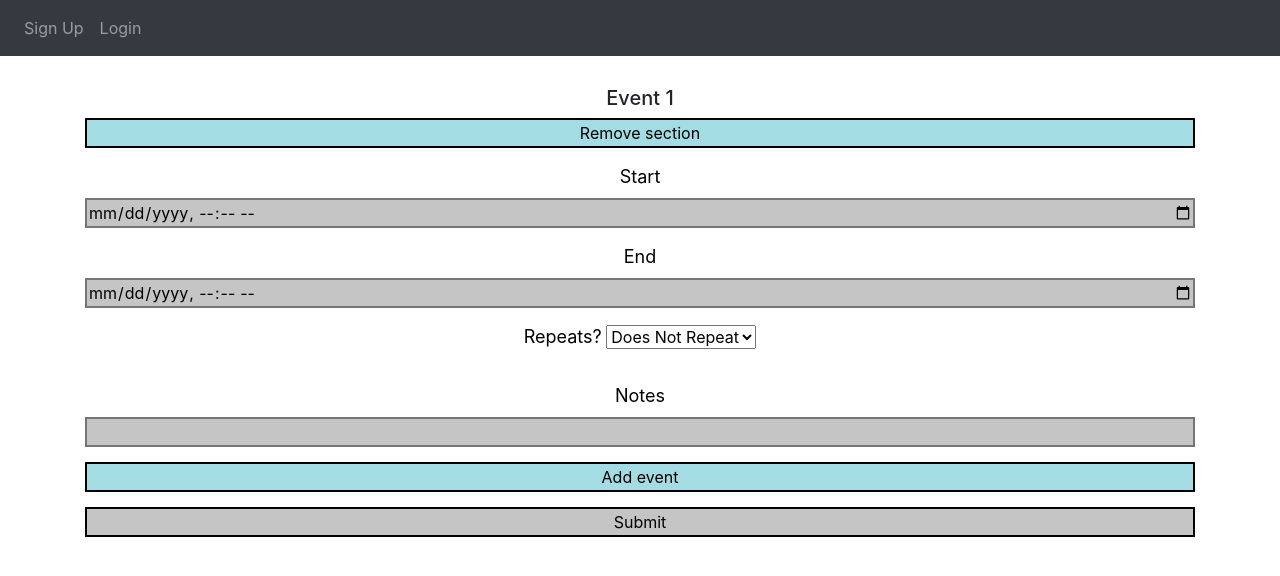
After one commit to Temberlane/hangtime, a Flask app: template website/templates/add_events.html in a window 1280 px wide. The commit adds this page. Shown: the top 576 px of the page. Run offline with Flask 3, Linux system fonts and the light colour scheme; the template is opened without the code that fills it, so the values that code supplies are empty; some libraries are stand-ins or nearby versions.

Commit message:
added addition of assorted events

```diff
--- /dev/null
+++ b/website/templates/add_events.html
@@ -0,0 +1,108 @@
+{% extends "base.html" %}
+
+{% block title %}Input Events{% endblock %}
+{% block css %}
+label {font-size: large; color: black;}
+div {text-align: center;}
+input {
+  width: 100%;
+    background-color: #C5C5C5;
+border-style:solid;
+margin-bottom: 15px;
+
+}
+input[type="checkbox"]{
+    width: 5%;}
+h5 {padding-top:  30px;
+    text-align: center;}
+input[type="button"]{
+margin-bottom: 15px;
+background-color: #a3dce3;
+}
+{% endblock %}
+
+{%  block content %}
+<form method="POST">
+    <input type="hidden" id="sectioncount" name="sections" value=0>
+    <div id="section-container">
+    </div>
+    <input type="button" onclick=addSection() value="Add event">
+    <input type="submit" value="Submit">
+
+</form>
+
+<!-- code for adding row from: https://mattstauffer.com/blog/a-little-trick-for-grouping-fields-in-an-html-form/ -->
+<script>
+    let i = 0;
+function addSection () {
+    let template = `<div id="Event ${i}">
+<h5>Event ${i+1}</h5> <input type="button" onclick=removeSection(this) value="Remove section" name="${i}"> <br>
+
+    <label for="${i}/start">Start</label><br>
+    <input type="datetime-local" id="${i}/start" name="${i}/start" required><br>
+
+    <label for="${i}/end">End</label><br>
+    <input type="datetime-local" id="${i}/end" name="${i}/end" required><br>
+
+    <label for="${i}/repeats"> Repeats?</label>
+<select id="${i}/repeats" name="${i}/repeats" required>
+  <option value="None">Does Not Repeat</option>
+  <option value="Daily">Daily</option>
+  <option value="Weekly">Weekly</option>
+  <option value="Monthly">Monthly</option>
+
+  </select></br>
+
+  <br><label for="${i}/notes">Notes</label><br>
+    <input type="text-local" id="${i}/notes" name="${i}/notes" ><br>
+</div>`;
+
+    let container = document.getElementById('section-container');
+    let div = document.createElement('div');
+    div.innerHTML = template;
+    container.appendChild(div);
+    h = document.getElementById('sectioncount');
+    h.value=parseInt(h.value)+1;
+
+    i++;
+}
+
+    addSection()
+
+    function removeSection(k) {
+    i--;
+    h = document.getElementById('sectioncount');
+    h.value=parseInt(h.value)-1;
+            let value = document.getElementById(`section ${k.name}`);
+        value.remove();
+
+    var divs = document.getElementsByTagName("div");
+        var descendants;
+        for (const div of divs) {
+            if (div.id.includes("section") && div.id !== "section-container") {
+                section_id = parseInt(div.id.split(" ")[1]);
+                if(section_id >= i) {
+                    descendants = div.children
+                    for (const j of descendants) {
+                        if (j.name && (j.name.length) > 1) {
+                            var type = j.getAttribute("name").split("/")[1];
+                            j.setAttribute("name", `${section_id - 1}/${type}`)
+                        }
+
+
+                    }
+                    var section = div.querySelector("h5");
+                    if (section) {
+
+                        section.innerText = `Section ${section_id}`;
+
+                    }
+                }
+            }
+        }
+
+    }
+
+
+</script>
+{% endblock %}
--- a/website/templates/base.html
+++ b/website/templates/base.html
@@ -36,6 +36,7 @@
             {% if user.is_authenticated %}
             <a class="nav-item nav-link" id="home" href="/">Home</a>
           <a class="nav-item nav-link" id="addClass" href="/add-class">Add Class</a>
+          <a class="nav-item nav-link" id="addOther" href="/add-events">Add Other</a>
           <a class="nav-item nav-link" id="schedule" href="/schedule">View Schedule</a>
           <a class="nav-item nav-link" id="logout" href="/logout">Logout</a>
             {% else %}
```
